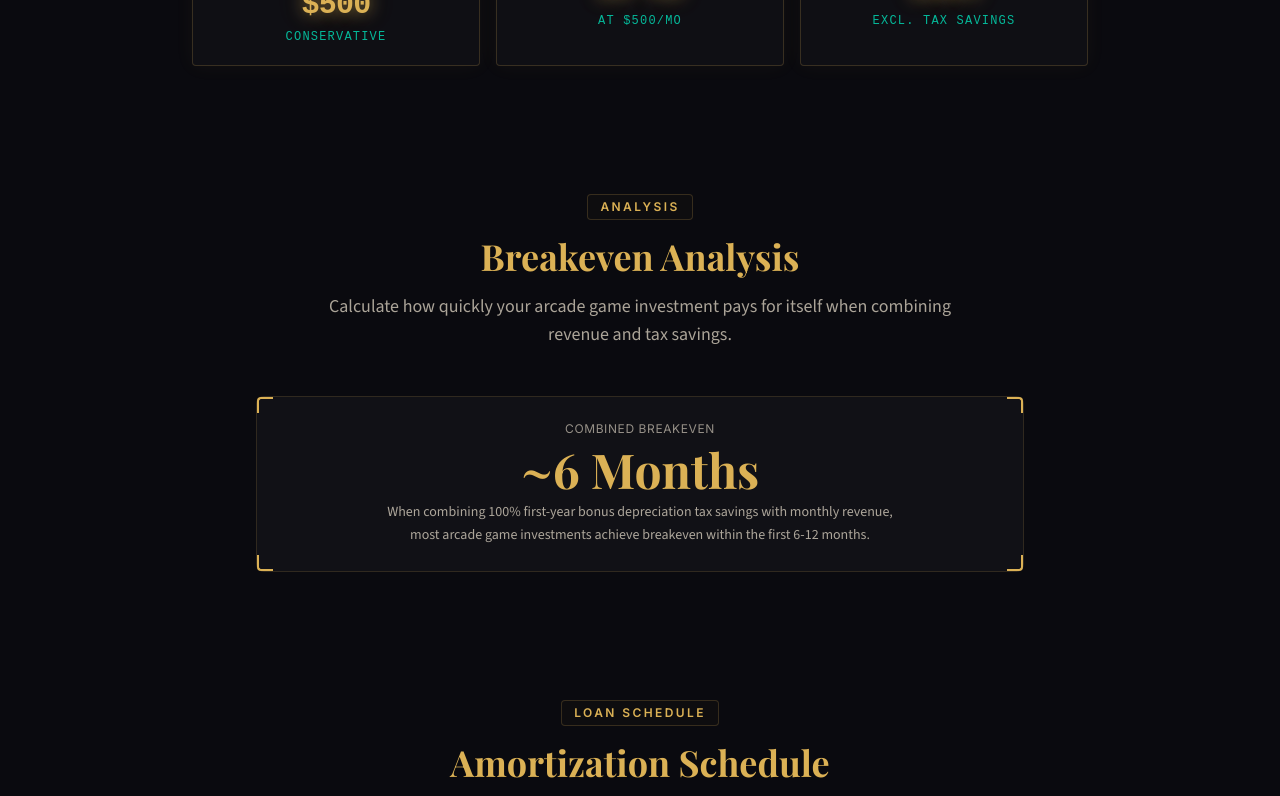
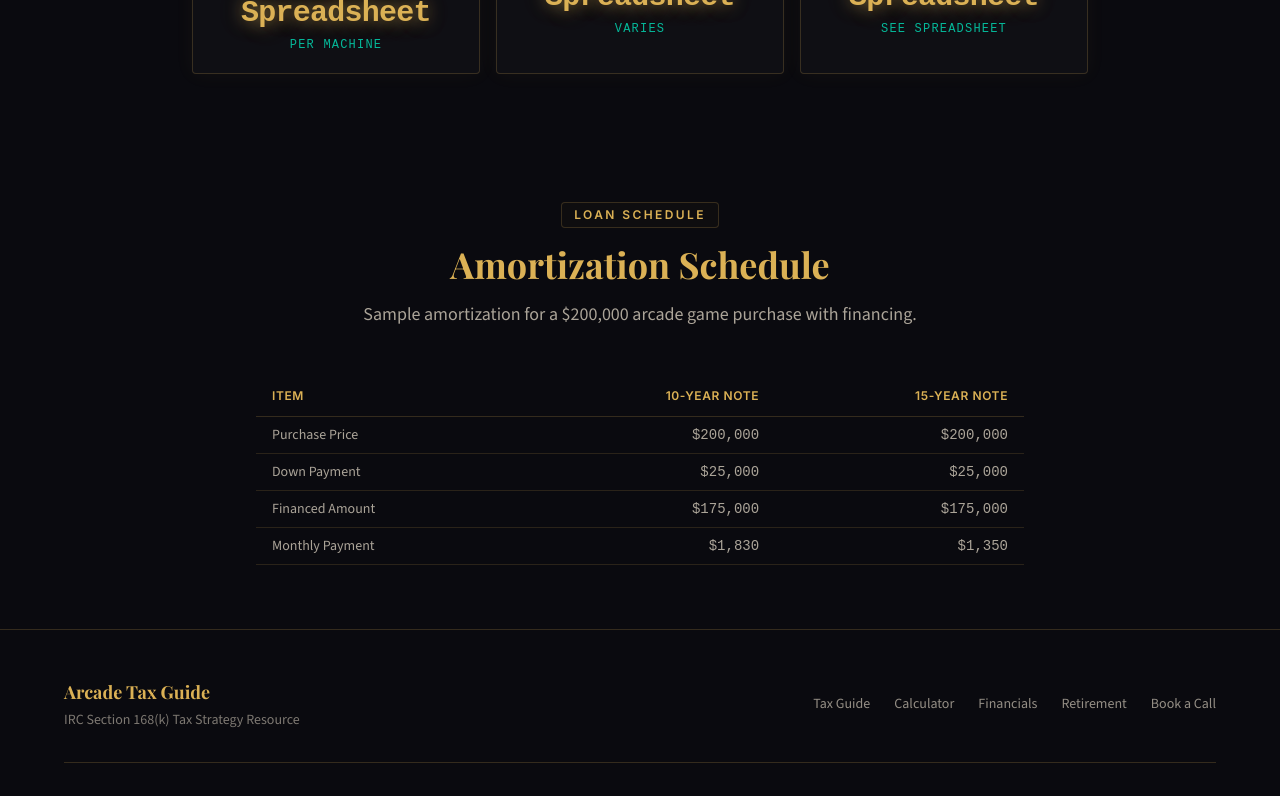
Before and after one commit to kennysabangan/arcade-tax-guide, a React (Vite) app: page /financials in a window 1280 px wide. Shown: the part 420-1216 px from the top of the page. Built offline with nearby package versions, Linux system fonts and the light colour scheme; what @react-pdf/renderer would draw is missing.

Commit message:
Batch 1: announcement bar, stats, remove scenarios, add retirement, update financials

```diff
--- a/src/App.jsx
+++ b/src/App.jsx
@@ -4,7 +4,7 @@ import HomePage from './pages/HomePage'
 import TaxGuidePage from './pages/TaxGuidePage'
 import CalculatorPage from './pages/CalculatorPage'
 import FinancialsPage from './pages/FinancialsPage'
-import ScenariosPage from './pages/ScenariosPage'
+import RetirementPage from './pages/RetirementPage'
 import ReportPage from './pages/ReportPage'
 
 export default function App() {
@@ -16,7 +16,7 @@ export default function App() {
           <Route path="tax-guide" element={<TaxGuidePage />} />
           <Route path="calculator" element={<CalculatorPage />} />
           <Route path="financials" element={<FinancialsPage />} />
-          <Route path="scenarios" element={<ScenariosPage />} />
+          <Route path="retirement" element={<RetirementPage />} />
           <Route path="report" element={<ReportPage />} />
         </Route>
       </Routes>
--- a/src/components/Layout.jsx
+++ b/src/components/Layout.jsx
@@ -7,7 +7,7 @@ const NAV_ITEMS = [
   { label: 'Tax Guide', to: '/tax-guide' },
   { label: 'Calculator', to: '/calculator' },
   { label: 'Financials', to: '/financials' },
-  { label: 'Scenarios', to: '/scenarios' },
+  { label: 'Retirement Planning', to: '/retirement' },
 ]
 
 export function Navbar() {
@@ -111,7 +111,7 @@ export function Footer() {
             <Link to="/tax-guide" className="hover:text-gold transition-colors">Tax Guide</Link>
             <Link to="/calculator" className="hover:text-gold transition-colors">Calculator</Link>
             <Link to="/financials" className="hover:text-gold transition-colors">Financials</Link>
-            <Link to="/scenarios" className="hover:text-gold transition-colors">Scenarios</Link>
+            <Link to="/retirement" className="hover:text-gold transition-colors">Retirement</Link>
             <a href="/#book-a-call" className="hover:text-gold transition-colors">Book a Call</a>
           </div>
         </div>
--- a/src/pages/CalculatorPage.jsx
+++ b/src/pages/CalculatorPage.jsx
@@ -114,7 +114,7 @@ function Checklist() {
 
 // ─── Calculator ───
 function Calculator() {
-  const [price, setPrice] = useState(100000)
+  const [price, setPrice] = useState(200000)
   const [bonusRate, setBonusRate] = useState(1)
   const [bizUse, setBizUse] = useState(100)
   const [taxRate, setTaxRate] = useState(0.37)
--- a/src/pages/FinancialsPage.jsx
+++ b/src/pages/FinancialsPage.jsx
@@ -1,4 +1,4 @@
-import { SectionLabel, SectionWrapper, StatBox, Card } from '../components/Layout'
+import { SectionLabel, SectionWrapper, StatBox } from '../components/Layout'
 
 function Placeholder({ title, description }) {
   return (
@@ -19,37 +19,13 @@ function RevenueModel() {
         <SectionLabel>Revenue Projections</SectionLabel>
         <h2 className="font-heading text-gold text-3xl sm:text-4xl font-bold mt-4 mb-4">Revenue Model</h2>
         <p className="text-cream-70 text-lg max-w-2xl mx-auto">
-          Projected revenue from coin-operated arcade game deployments across different venue types.
+          Revenue projections based on per-machine monthly revenue.
         </p>
       </div>
       <div className="max-w-4xl mx-auto grid grid-cols-1 sm:grid-cols-3 gap-4">
-        <StatBox label="Avg Revenue/Machine/Month" value="$500" sublabel="Conservative" />
-        <StatBox label="Payback Period" value="20 Mo" sublabel="At $500/mo" />
-        <StatBox label="5-Year ROI" value="200%" sublabel="Excl. tax savings" />
-      </div>
-    </SectionWrapper>
-  )
-}
-
-function Breakeven() {
-  return (
-    <SectionWrapper>
-      <div className="text-center mb-12">
-        <SectionLabel>Analysis</SectionLabel>
-        <h2 className="font-heading text-gold text-3xl sm:text-4xl font-bold mt-4 mb-4">Breakeven Analysis</h2>
-        <p className="text-cream-70 text-lg max-w-2xl mx-auto">
-          Calculate how quickly your arcade game investment pays for itself when combining revenue and tax savings.
-        </p>
-      </div>
-      <div className="max-w-3xl mx-auto">
-        <Card className="text-center">
-          <div className="text-cream-60 text-xs uppercase tracking-wider font-nav mb-2">Combined Breakeven</div>
-          <div className="text-gold font-heading text-5xl font-bold mb-2">~6 Months</div>
-          <p className="text-cream-70 text-sm leading-relaxed max-w-lg mx-auto">
-            When combining 100% first-year bonus depreciation tax savings with monthly revenue, most arcade game investments
-            achieve breakeven within the first 6-12 months.
-          </p>
-        </Card>
+        <StatBox label="Avg Revenue/Machine/Month" value="See Spreadsheet" sublabel="Per machine" />
+        <StatBox label="Payback Period" value="See Spreadsheet" sublabel="Varies" />
+        <StatBox label="5-Year ROI" value="See Spreadsheet" sublabel="See Spreadsheet" />
       </div>
     </SectionWrapper>
   )
@@ -62,7 +38,7 @@ function Amortization() {
         <SectionLabel>Loan Schedule</SectionLabel>
         <h2 className="font-heading text-gold text-3xl sm:text-4xl font-bold mt-4 mb-4">Amortization Schedule</h2>
         <p className="text-cream-70 text-lg max-w-2xl mx-auto">
-          Sample amortization for a $100,000 arcade game purchase with 10% down and 0% seller financing over 15 years.
+          Sample amortization for a $200,000 arcade game purchase with financing.
         </p>
       </div>
       <div className="max-w-3xl mx-auto">
@@ -71,21 +47,21 @@ function Amortization() {
             <thead>
               <tr className="border-b border-gold-20">
                 <th className="text-left text-gold font-semibold py-3 px-4 font-nav uppercase tracking-wider text-xs">Item</th>
-                <th className="text-right text-gold font-semibold py-3 px-4 font-nav uppercase tracking-wider text-xs">Amount</th>
+                <th className="text-right text-gold font-semibold py-3 px-4 font-nav uppercase tracking-wider text-xs">10-Year Note</th>
+                <th className="text-right text-gold font-semibold py-3 px-4 font-nav uppercase tracking-wider text-xs">15-Year Note</th>
               </tr>
             </thead>
             <tbody className="text-cream-70">
               {[
-                ['Purchase Price', '$100,000'],
-                ['Down Payment (10%)', '$10,000'],
-                ['Financed Amount (0%)', '$90,000'],
-                ['Monthly Payment', '$500'],
-                ['Total Interest', '$0'],
-                ['Total Cost', '$100,000'],
-              ].map(([label, val], i) => (
+                ['Purchase Price', '$200,000', '$200,000'],
+                ['Down Payment', '$25,000', '$25,000'],
+                ['Financed Amount', '$175,000', '$175,000'],
+                ['Monthly Payment', '$1,830', '$1,350'],
+              ].map(([label, val10, val15], i) => (
                 <tr key={i} className="border-b border-card-border">
                   <td className="py-2 px-4">{label}</td>
-                  <td className="text-right py-2 px-4 font-mono">{val}</td>
+                  <td className="text-right py-2 px-4 font-mono">{val10}</td>
+                  <td className="text-right py-2 px-4 font-mono">{val15}</td>
                 </tr>
               ))}
             </tbody>
@@ -100,7 +76,6 @@ export default function FinancialsPage() {
   return (
     <div className="pt-20">
       <RevenueModel />
-      <Breakeven />
       <Amortization />
     </div>
   )
--- a/src/pages/HomePage.jsx
+++ b/src/pages/HomePage.jsx
@@ -6,12 +6,21 @@ import { Link, useLocation } from 'react-router-dom'
 function Hero() {
   const stats = [
     { label: 'Bonus Depr.', value: '100%' },
-    { label: 'Down Payment', value: '10%' },
-    { label: 'Interest Rate', value: '0%' },
+    { label: 'Leverage', value: '8x' },
+    { label: 'Initial Investment', value: '$25k' },
   ]
 
   return (
     <section className="relative h-[90vh] flex flex-col overflow-hidden pt-16">
+      {/* Announcement Bar */}
+      <div className="relative z-30 w-full text-center py-3 sm:py-4" style={{ background: '#1a1a2e', borderBottom: '2px solid #dbb155' }}>
+        <p className="font-heading font-bold text-sm sm:text-lg md:text-xl" style={{ color: '#dbb155' }}>
+          UNCLE SAM WANTS YOU — USE YOUR TAX DOLLARS TO OWN A BUSINESS!
+        </p>
+        <p className="text-xs sm:text-sm mt-1" style={{ color: '#dbb155' }}>
+          Eliminate/Minimize Your Taxes By Investing In A Revenue Producing Business — After Tax Savings, The Business Is Owned For Net Zero Cash
+        </p>
+      </div>
       <div className="absolute inset-0 bg-body" />
       <div
         className="absolute inset-0 bg-cover bg-center opacity-50"
@@ -51,9 +60,10 @@ function Hero() {
           restored by the One Big Beautiful Bill Act.
         </p>
 
-        <div className="flex items-center justify-center gap-3 mb-4 sm:mb-8">
+        <div className="flex items-center justify-center gap-3 mb-4 sm:mb-8 flex-wrap">
           <CTAButton to="/tax-guide" className="neon-border-gold text-sm sm:text-base px-4 sm:px-6 py-2 sm:py-3">Explore the Guide</CTAButton>
           <CTAButton href="#book-a-call" variant="outline" className="text-sm sm:text-base px-4 sm:px-6 py-2 sm:py-3">Book a Call</CTAButton>
+          <CTAButton to="/retirement" variant="outline" className="text-sm sm:text-base px-4 sm:px-6 py-2 sm:py-3">Retire with Arcade Games</CTAButton>
         </div>
 
         <div className="flex items-center justify-center gap-4 sm:gap-10 border-t border-gold-20 pt-3 sm:pt-6 w-full max-w-xs sm:max-w-sm">
@@ -123,7 +133,7 @@ function Overview() {
       <div className="text-center mb-12">
         <SectionLabel>Overview</SectionLabel>
         <h2 className="font-heading text-gold text-3xl sm:text-4xl font-bold mt-4 mb-6">Turning Play into Tax Strategy</h2>
-        <p className="text-cream-70 text-lg max-w-3xl mx-auto leading-relaxed">
+        <p className="text-cream-70 text-base max-w-3xl mx-auto leading-relaxed">
           The Internal Revenue Code offers several incentives to encourage business investment, one of the most significant
           being the additional first-year depreciation deduction, commonly known as bonus depreciation, codified under
           Section 168(k). This provision allows businesses to immediately deduct a substantial percentage of the cost of
@@ -328,7 +338,7 @@ function CPAEmail() {
   const [name, setName] = useState('')
   const [cpaName, setCpaName] = useState('')
   const [bizName, setBizName] = useState('')
-  const [price, setPrice] = useState('100,000')
+  const [price, setPrice] = useState('200,000')
   const [copied, setCopied] = useState(false)
 
   const email = `Dear ${cpaName || '[CPA Name]'},
@@ -593,7 +603,7 @@ function BookCall() {
                   disabled={loading}
                   className="w-full inline-flex items-center justify-center gap-2 px-6 py-3.5 rounded-sm text-lg bg-gold text-dark font-bold hover:bg-gold/90 hover:shadow-[0_0_24px_rgba(219,177,85,0.6)] active:scale-[0.98] transition-all duration-200 cursor-pointer disabled:opacity-60 disabled:cursor-not-allowed"
                 >
-                  {loading ? 'Submitting...' : 'Claim My Free Blueprint →'}
+                  {loading ? 'Submitting...' : 'Claim My Free Blueprint and Book My Call'}
                 </button>
                 <p className="text-cream-40 text-xs text-center">Your information is kept private and secure.</p>
               </form>
--- /dev/null
+++ b/src/pages/RetirementPage.jsx
@@ -0,0 +1,82 @@
+import { SectionLabel, SectionWrapper, Card } from '../components/Layout'
+
+function RetirementHero() {
+  return (
+    <SectionWrapper>
+      <div className="text-center mb-12">
+        <SectionLabel>Retirement Strategy</SectionLabel>
+        <h2 className="font-heading text-gold text-3xl sm:text-4xl font-bold mt-4 mb-6">
+          Let the IRS Help Fund Your Retirement
+        </h2>
+        <p className="text-cream-70 text-lg max-w-3xl mx-auto leading-relaxed">
+          Nearly two-thirds of Americans approaching age 65 are financially unprepared for retirement.
+        </p>
+        <p className="text-cream-70 text-lg max-w-3xl mx-auto leading-relaxed mt-4">
+          Our strategy changes that conversation.
+        </p>
+      </div>
+    </SectionWrapper>
+  )
+}
+
+function StrategyDetails() {
+  const paragraphs = [
+    'Instead of simply paying taxes, you can redirect a portion of those tax dollars into income-producing business assets that may continue generating cash flow long after the debt is paid off.',
+    'Using the tax savings from this strategy to acquire just one machine per year for the next five years can create a powerful long-term retirement income stream.',
+    'Instead of sending those tax dollars to the IRS, you can redirect a portion of them into income-producing business assets that may continue generating monthly cash flow long after the debt is paid off.',
+    'That means taxes you would have paid anyway can be transformed into a scalable retirement income business!',
+  ]
+
+  return (
+    <SectionWrapper>
+      <div className="text-center mb-12">
+        <SectionLabel>The Strategy</SectionLabel>
+        <h2 className="font-heading text-gold text-3xl sm:text-4xl font-bold mt-4 mb-6">
+          Transform Tax Dollars Into Retirement Income
+        </h2>
+      </div>
+      <div className="max-w-3xl mx-auto space-y-6">
+        {paragraphs.map((text, i) => (
+          <Card key={i}>
+            <p className="text-cream-70 text-base leading-relaxed">{text}</p>
+          </Card>
+        ))}
+      </div>
+    </SectionWrapper>
+  )
+}
+
+function AfterDebtService() {
+  return (
+    <SectionWrapper>
+      <div className="text-center mb-12">
+        <SectionLabel>Projections</SectionLabel>
+        <h2 className="font-heading text-gold text-3xl sm:text-4xl font-bold mt-4 mb-6">
+          After Debt Service
+        </h2>
+        <p className="text-cream-70 text-lg max-w-2xl mx-auto">
+          Projected monthly cash flow once financing is fully paid off.
+        </p>
+      </div>
+      <div className="max-w-3xl mx-auto">
+        <Card className="text-center">
+          <div className="text-cream-60 text-xs uppercase tracking-wider font-nav mb-2">Retirement Income Projections</div>
+          <div className="text-gold font-heading text-3xl font-bold mb-2">Spreadsheet data coming soon</div>
+          <p className="text-cream-70 text-sm leading-relaxed max-w-lg mx-auto">
+            Detailed projections showing monthly passive income from arcade game assets after debt service is complete.
+          </p>
+        </Card>
+      </div>
+    </SectionWrapper>
+  )
+}
+
+export default function RetirementPage() {
+  return (
+    <div className="pt-20">
+      <RetirementHero />
+      <StrategyDetails />
+      <AfterDebtService />
+    </div>
+  )
+}
--- a/src/pages/TaxGuidePage.jsx
+++ b/src/pages/TaxGuidePage.jsx
@@ -3,7 +3,7 @@ import { SectionLabel, SectionWrapper, Card, StatBox } from '../components/Layou
 // ─── Bonus Depreciation ───
 const QUALIFICATION = [
   { title: 'Property Type', description: 'Must be MACRS property with a recovery period of 20 years or less, MACRS water utility property, qualified computer software, or qualified film/television/live theatrical production property.' },
-  { title: 'Acquisition Date', description: 'The property must have been acquired by the taxpayer after September 27, 2017. There was no requirement that there be no binding written contract in effect before that date.' },
+  { title: 'Acquisition Date', description: 'For the restored 100% bonus depreciation, the property must be acquired after January 19, 2025, the date the OBBBA was introduced.' },
   { title: 'Placed in Service', description: 'The property must be placed in service by the taxpayer during the applicable tax year. "Placed in service" means the property is in a condition or state of readiness and availability for its specific use.' },
   { title: 'Original or Used Property', description: 'Both new and used property qualify, provided the used property was not previously used by the taxpayer or a related party. This was a significant expansion from the original bonus depreciation rules.' },
 ]
```
